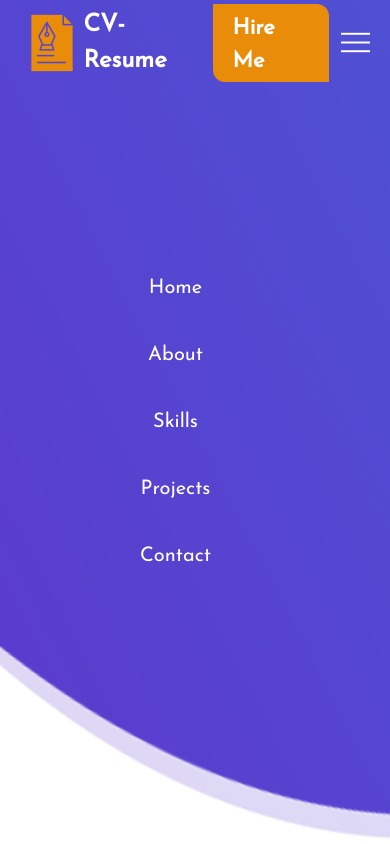
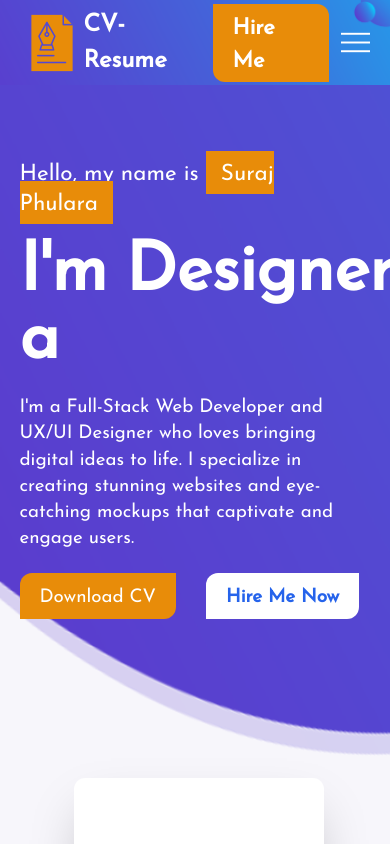
Before and after one commit to SurajPhulara/portfolio, a React (Create React App) app: page / in a window 390 px wide. Shown: the top 844 px of the page. Built offline with nearby package versions, Linux system fonts and the light colour scheme; the HTML template or start-up script is replaced by a standard one.

Commit message:
updated responsive bits of code

```diff
--- a/src/components/Navbar/Navbar.jsx
+++ b/src/components/Navbar/Navbar.jsx
@@ -4,7 +4,7 @@ import { doc, menuIcon } from '../../assets'
 
 const Navbar = () => {
 
-  const [isMenuOpen, setIsMenuOpen] = useState(true);
+  const [isMenuOpen, setIsMenuOpen] = useState(false);
 
   const handleMenuToggle = () => {
     setIsMenuOpen(!isMenuOpen);
```
